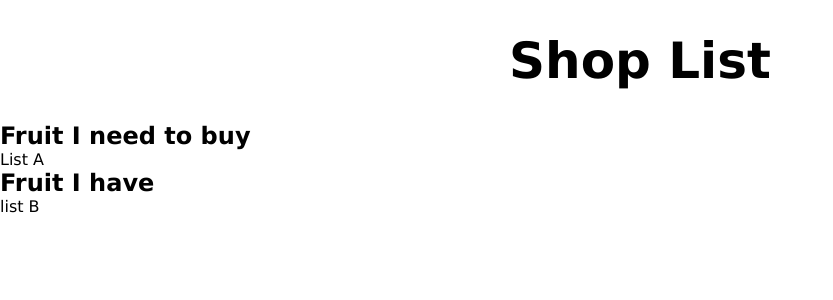
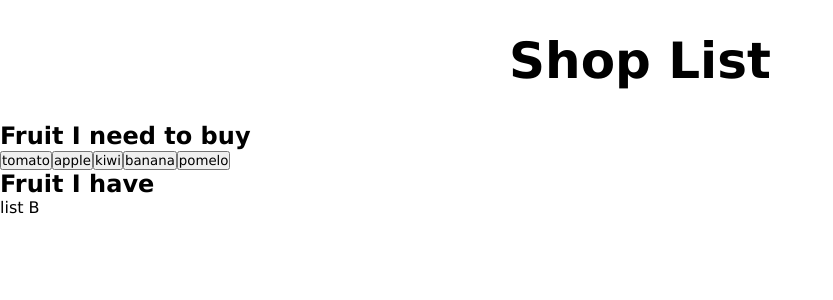
Before and after one commit to madridista5/nebu_task, a React (Create React App) app: page / in a window 1280 px wide. Shown: the top 300 px of the page, without its empty margins (0-833 px from the left). Built offline with nearby package versions, Linux system fonts and the light colour scheme.

Commit message:
The test has been passed.

```diff
--- a/src/components/FruitList/FruitList.tsx
+++ b/src/components/FruitList/FruitList.tsx
@@ -1,13 +1,27 @@
-import React from "react";
+import React, {useEffect, useState} from "react";
+import {FruitArr, ListType} from "../../types/fruitInterface";
+import {fruitData} from "../../data/fruitData";
 
 import './FruitList.css';
 
 export const FruitList = () => {
+    const [fruitList, setFruitList] = useState<FruitArr>([]);
+
+    useEffect(() => {
+        setFruitList([...fruitData]);
+    }, []);
+
     return (
         <div className="fruit-list" data-testId="fruit-list-wrapper">
             <div className="fruit-list__left">
                 <h2>Fruit I need to buy</h2>
-                <div>List A</div>
+                <div data-testId="list-a">
+                    {fruitList
+                        .filter(fruit => fruit.list === ListType.A)
+                        .map(fruit => (
+                            <button key={fruit.id} data-testId="item-list-A">{fruit.name}</button>
+                        ))}
+                </div>
             </div>
             <div className="fruit-list__right">
                 <h2>Fruit I have</h2>
```
